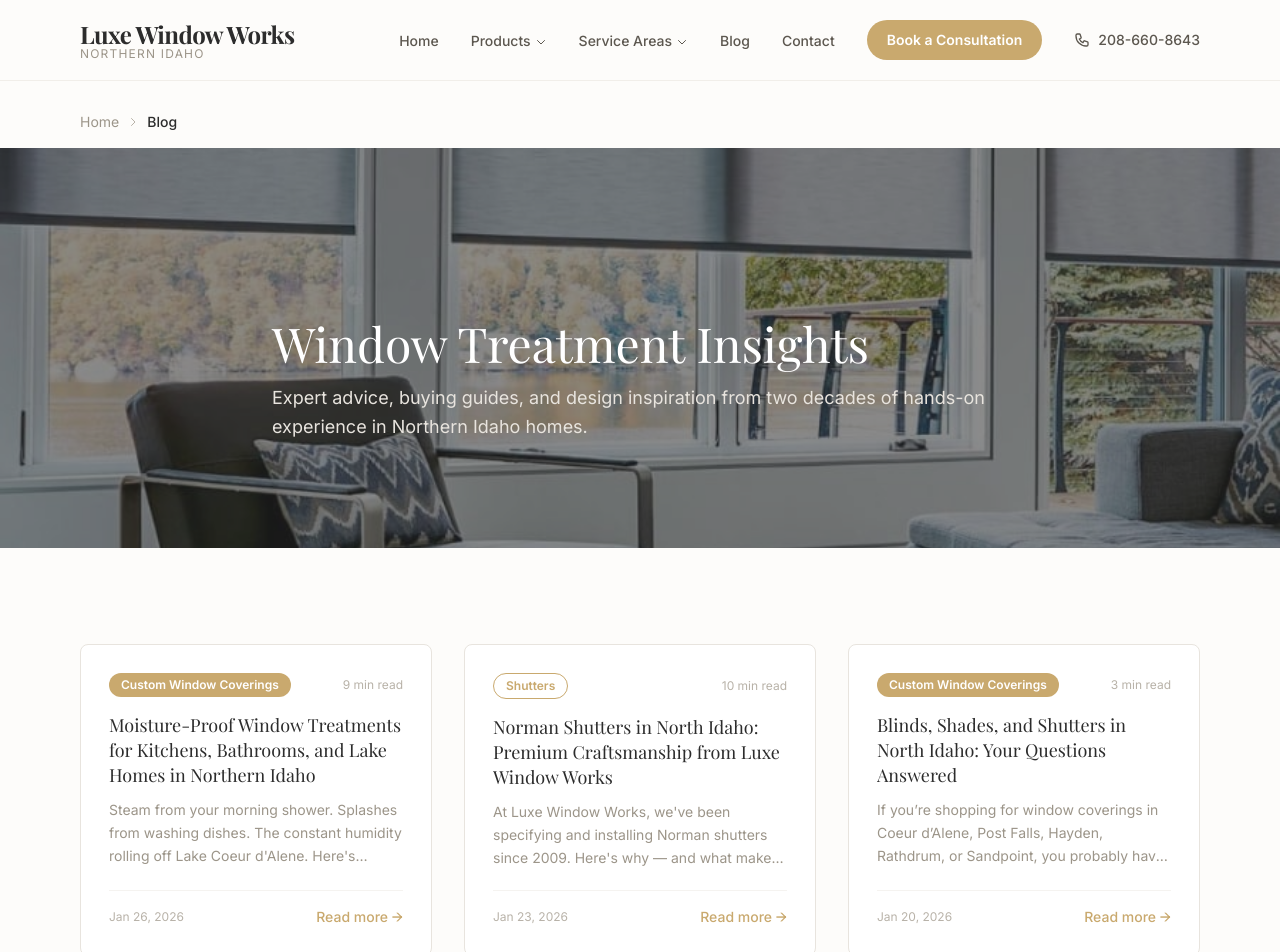
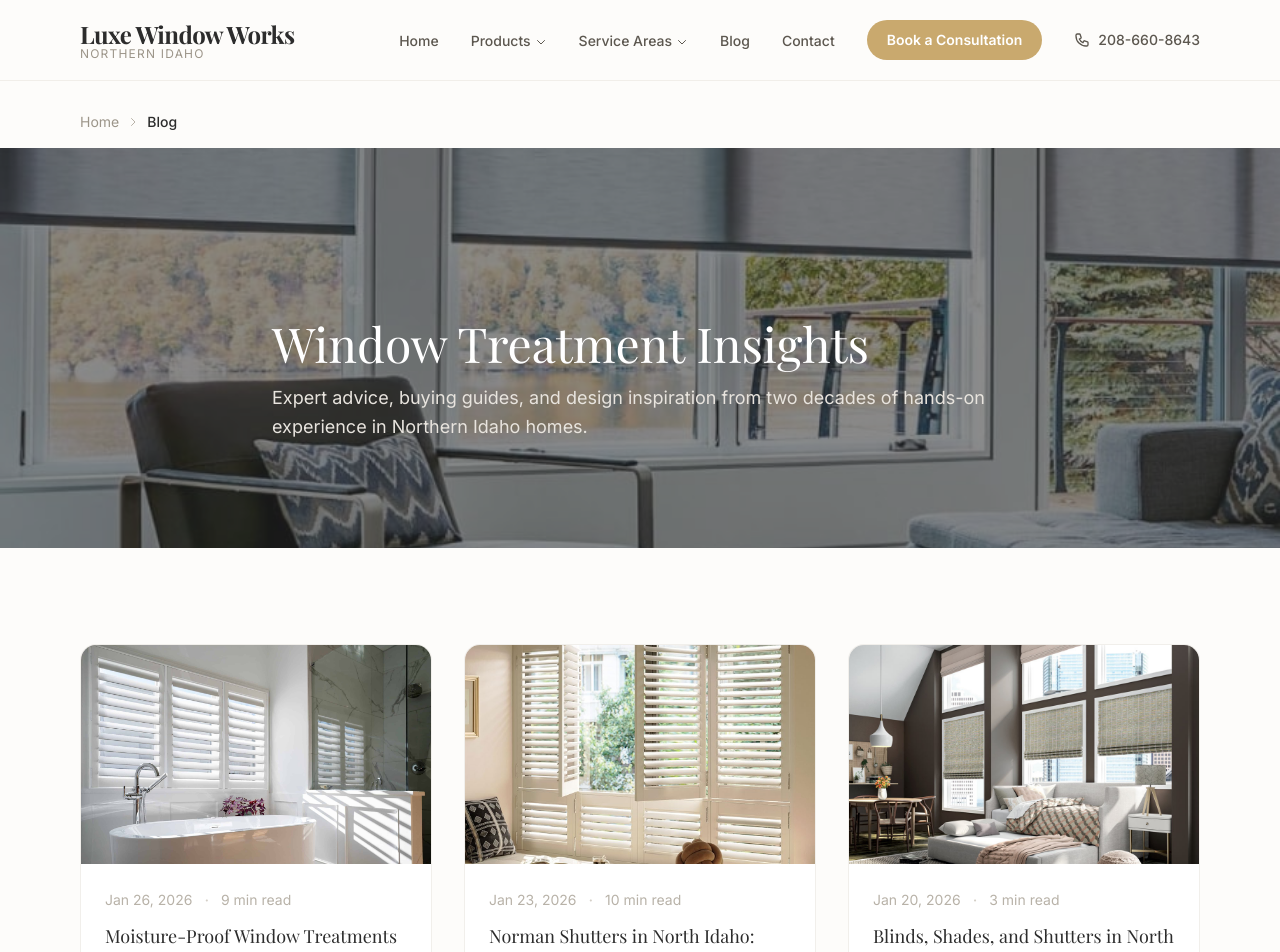
Before and after one commit to Unchainedmindprompts/Luxe-New-Website-, a Next.js app: page /blog in a window 1280 px wide. Shown: the top 952 px of the page. Built offline with nearby package versions, Linux system fonts and the light colour scheme; a web font is replaced by a local one.

Commit message:
Revert "Blog cards — replace broken images with clean text-only design"
This reverts commit 89bd7570926b4b3c7d57ce734da9d6c6c36cce1b.

```diff
--- a/app/blog/page.tsx
+++ b/app/blog/page.tsx
@@ -4,22 +4,6 @@ import Image from "next/image";
 import Breadcrumbs from "@/components/Breadcrumbs";
 import { BUSINESS } from "@/lib/constants";
 import { getAllPosts, getReadingTime } from "@/lib/blog";
-
-function CategoryBadge({ category }: { category: string }) {
-  const filled = ["Custom Window Coverings"];
-  const isFilled = filled.includes(category);
-  return (
-    <span
-      className={
-        isFilled
-          ? "inline-block text-xs font-semibold px-3 py-1 rounded-full bg-gold text-white"
-          : "inline-block text-xs font-semibold px-3 py-1 rounded-full border border-gold text-gold"
-      }
-    >
-      {category}
-    </span>
-  );
-}
 
 export const metadata: Metadata = {
   title: "Blog | Window Treatment Tips & Guides",
@@ -121,38 +105,51 @@ export default function BlogPage() {
               <Link
                 key={post.slug}
                 href={`/blog/${post.slug}`}
-                className="group flex flex-col bg-white rounded-lg border border-warm-gray-200 hover:border-gold hover:-translate-y-0.5 hover:shadow-lg transition-all duration-300 p-7"
+                className="group bg-white rounded-2xl overflow-hidden border border-warm-gray-200/60 hover:border-gold/40 hover:shadow-lg transition-all duration-300"
               >
-                {/* Top row: category badge + read time */}
-                <div className="flex items-center justify-between mb-4">
-                  <CategoryBadge category={post.category} />
-                  <span className="text-warm-gray-400 text-xs">
-                    {getReadingTime(post.wordCount)}
-                  </span>
+                {/* Image */}
+                {post.featuredImage ? (
+                  <div className="relative aspect-[16/10] overflow-hidden bg-cream">
+                    <Image
+                      src={post.featuredImage}
+                      alt={post.title}
+                      fill
+                      className="object-cover group-hover:scale-105 transition-transform duration-500"
+                      sizes="(max-width: 768px) 100vw, (max-width: 1024px) 50vw, 33vw"
+                    />
                   </div>
+                ) : (
+                  <div className="aspect-[16/10] bg-cream flex items-center justify-center">
+                    <svg className="w-12 h-12 text-warm-gray-300" fill="none" viewBox="0 0 24 24" stroke="currentColor">
+                      <path strokeLinecap="round" strokeLinejoin="round" strokeWidth={1} d="M19 20H5a2 2 0 01-2-2V6a2 2 0 012-2h10a2 2 0 012 2v1m2 13a2 2 0 01-2-2V7m2 13a2 2 0 002-2V9a2 2 0 00-2-2h-2m-4-3H9M7 16h6M7 8h6v4H7V8z" />
+                    </svg>
+                  </div>
+                )}
 
-                {/* Title */}
-                <h2 className="font-serif text-lg text-charcoal leading-snug group-hover:text-gold transition-colors line-clamp-3 mb-3">
-                  {post.title}
-                </h2>
-
-                {/* Excerpt */}
-                <p className="text-warm-gray-500 text-sm leading-relaxed line-clamp-3 flex-1">
-                  {post.excerpt}
-                </p>
-
-                {/* Bottom row: date + read more */}
-                <div className="flex items-center justify-between mt-5 pt-4 border-t border-warm-gray-100">
-                  <time className="text-warm-gray-400 text-xs" dateTime={post.date}>
+                {/* Content */}
+                <div className="p-6">
+                  <div className="flex items-center gap-3 mb-3">
+                    <time
+                      className="text-warm-gray-400 text-sm"
+                      dateTime={post.date}
+                    >
                       {new Date(post.date).toLocaleDateString("en-US", {
                         year: "numeric",
                         month: "short",
                         day: "numeric",
                       })}
                     </time>
-                  <span className="text-gold text-sm font-medium group-hover:underline">
-                    Read more →
+                    <span className="text-warm-gray-300">·</span>
+                    <span className="text-warm-gray-400 text-sm">
+                      {getReadingTime(post.wordCount)}
                     </span>
+                  </div>
+                  <h2 className="font-serif text-lg text-charcoal leading-snug group-hover:text-gold transition-colors line-clamp-3">
+                    {post.title}
+                  </h2>
+                  <p className="mt-3 text-warm-gray-500 text-sm leading-relaxed line-clamp-3">
+                    {post.excerpt}
+                  </p>
                 </div>
               </Link>
             ))}
```
Lines whose indentation alone changed are shown as unchanged.
